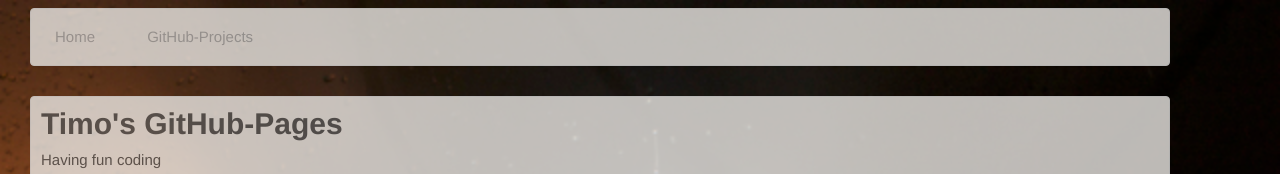
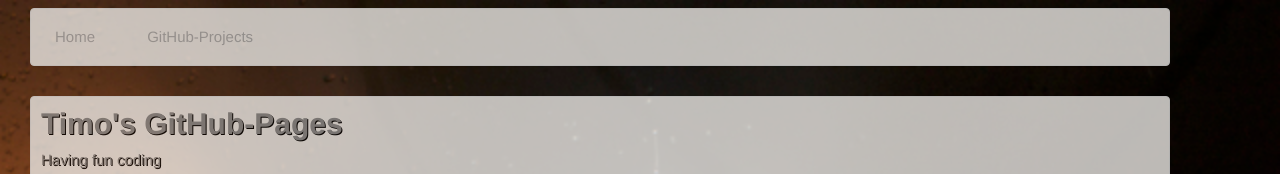
Before and after one commit to timoabend/timoabend.github.io, a plain HTML site: page index.html in a window 1280 px wide. Shown: the top 174 px of the page. Drawn offline with nearby package versions, Linux system fonts and the light colour scheme.

```diff
--- a/index.css
+++ b/index.css
@@ -13,12 +13,13 @@
 }
 
 main {
+  display: block;
   background-color: #EBE8E4;
   border: 1px solid #dedede;
   border-radius: 4px;
   box-shadow: 0 2px 2px -1px rgba(0, 0, 0, 0.055);
-  color: #555;
-  display: block;
+  text-shadow: 1px 1px #000;
+  color: #888;
   margin: 30px 22px 8px 22px;
   overflow: hidden;
   width: 90%;
```
